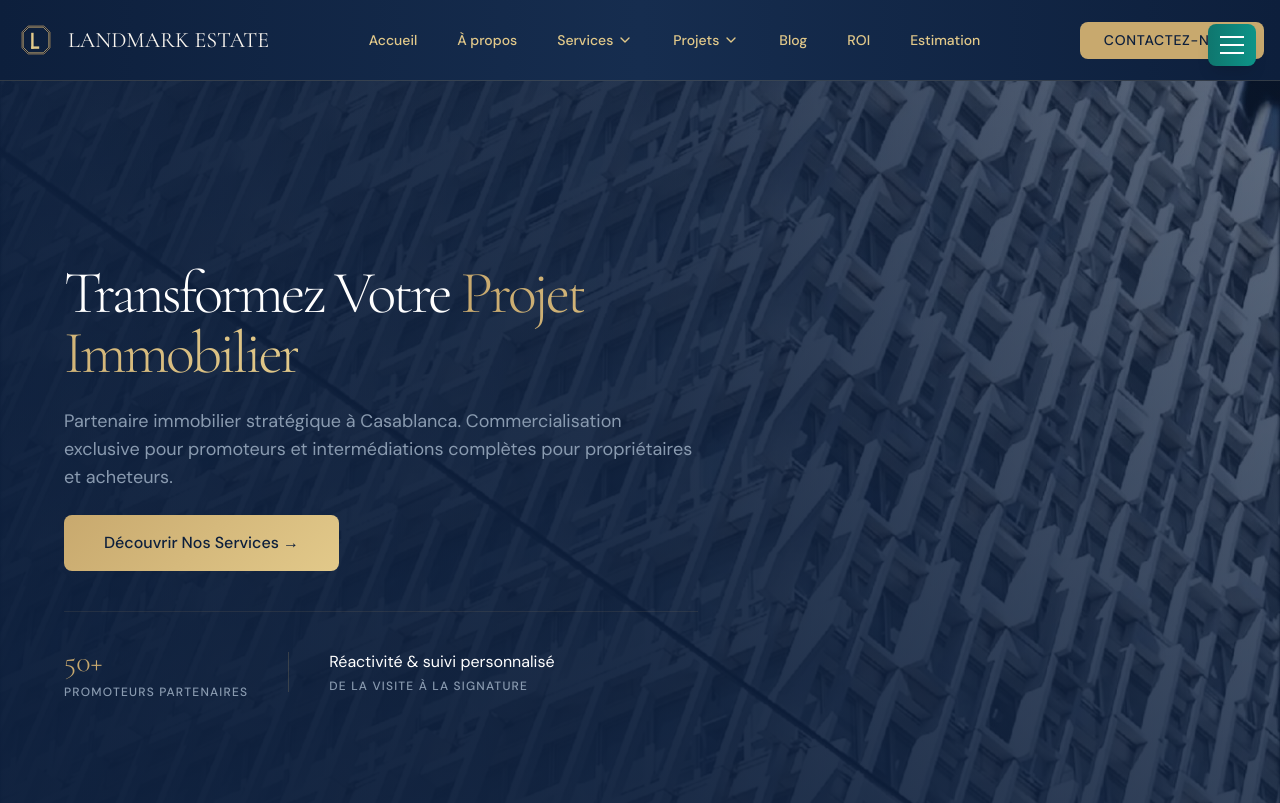
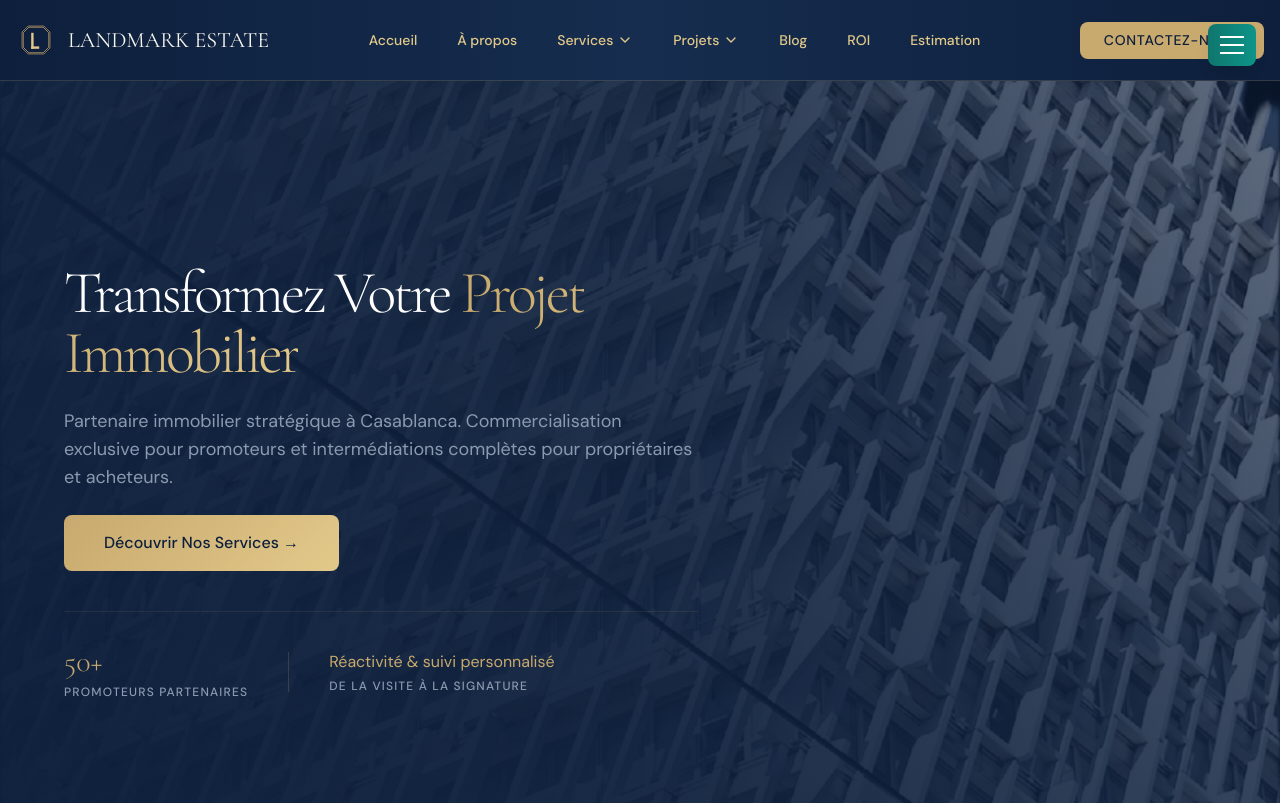
Before and after one commit to SIDKUMAMINE/Immobilier-projet, a Next.js app in the folder sabbar-frontend/: page / in a window 1280 px wide. Shown: the top 803 px of the page. Built offline with nearby package versions, Linux system fonts and the light colour scheme; no server answers; the database is empty.

Commit message:
cred heros ection2.0

```diff
--- a/sabbar-frontend/components/layout/HeroSection.tsx
+++ b/sabbar-frontend/components/layout/HeroSection.tsx
@@ -104,7 +104,7 @@ export default function HeroSection() {
               <div className="text-left">
                 <div
                   className="text-sm md:text-base text-white mb-1"
-                  style={{ fontFamily: "'DM Sans', system-ui, sans-serif", fontWeight: 400 }}
+                  style={{ fontFamily: "'DM Sans', system-ui, sans-serif", fontWeight: 400,  color: '#C8A96E'  }}
                 >
                   Réactivité &amp; suivi personnalisé
                 </div>
```
